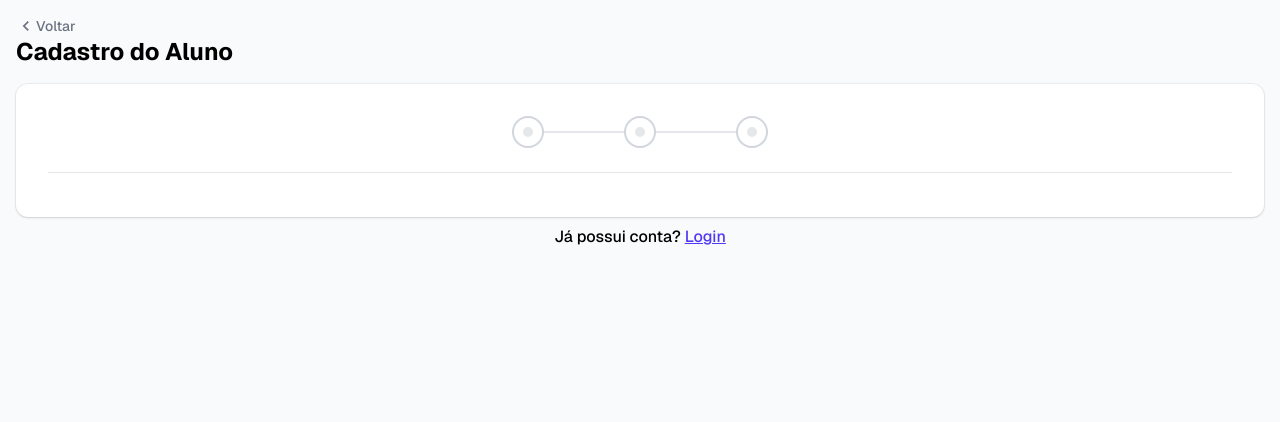
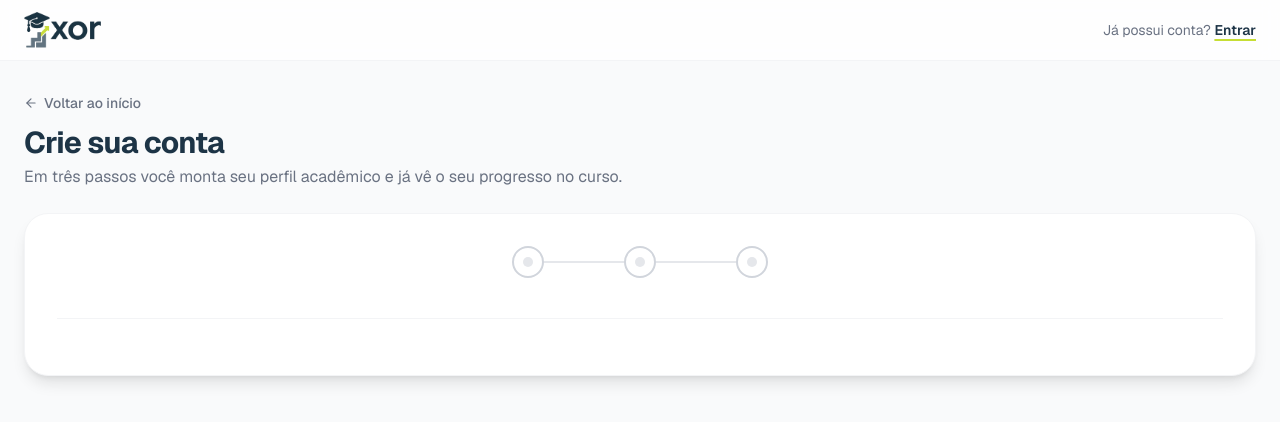
Before and after one commit to Lusca-umaia/xor, a Next.js app: page /register in a window 1280 px wide. Shown: the top 422 px of the page. Built offline with nearby package versions, Linux system fonts and the light colour scheme; no server answers.

Commit message:
feat(cadastro): redesenha o cabeçalho com logo e indicador de etapas

```diff
--- a/src/app/(public)/register/page.tsx
+++ b/src/app/(public)/register/page.tsx
@@ -4,8 +4,9 @@ import { usePathname, useRouter, useSearchParams } from 'next/navigation'
 import CourseInformation from './components/CourseInformation'
 import PersonalInformation from './components/PersonalInformation'
 import { STEP_KEYS } from '@/helpers/consts'
+import Image from 'next/image'
 import Link from 'next/link'
-import { MdOutlineKeyboardArrowLeft } from 'react-icons/md'
+import { LuArrowLeft } from 'react-icons/lu'
 import CurrentSemester from './components/CurrentSemester'
 
 const STEP_TITLES = {
@@ -13,6 +14,14 @@ const STEP_TITLES = {
   [STEP_KEYS.PERSONAL_INFORMATION]: 'Informações pessoais',
   [STEP_KEYS.CURRENT_SEMESTER]: 'Informações do semestre atual'
 } as const
+
+const ORDEM_PASSOS = [
+  STEP_KEYS.PERSONAL_INFORMATION,
+  STEP_KEYS.COURSE_INFORMATION,
+  STEP_KEYS.CURRENT_SEMESTER
+]
+
+const formatarPasso = (numero: number) => String(numero).padStart(2, '0')
 
 const Register = () => {
   const searchParams = useSearchParams()
@@ -38,45 +47,74 @@ const Register = () => {
     )
   }
 
-  const handleBack = () => {
-    router.push('/')
-  }
+  const numeroPasso = ORDEM_PASSOS.indexOf(currentStep) + 1
 
   return (
-    <div className="px-4 max-w-7xl space-y-4 mx-auto mt-4 mb-8">
-      <div className=" flex flex-col justify-between">
-        <button
-          onClick={handleBack}
-          className="flex items-center cursor-pointer"
-        >
-          <MdOutlineKeyboardArrowLeft className="text-xl text-gray-500" />
-          <span className="leading-none text-sm gap-0.5 text-gray-500 font-medium">
-            Voltar
-          </span>
-        </button>
-        <h1 className="text-2xl font-bold">Cadastro do Aluno</h1>
-      </div>
-      <div className="space-y-2">
-        <div className="bg-white shadow-sm ring-1 ring-gray-900/5 sm:rounded-xl md:col-span-2">
+    <div className="min-h-screen bg-gray-50">
+      <header className="sticky top-0 z-40 border-b border-gray-100 bg-white/80 backdrop-blur">
+        <div className="mx-auto flex max-w-7xl items-center justify-between gap-4 px-4 py-3 sm:px-6">
+          <Link href="/">
+            <Image
+              src="/logo.png"
+              alt="XOR"
+              width={832}
+              height={389}
+              priority
+              className="h-9 w-auto"
+            />
+          </Link>
+          <p className="text-sm text-gray-500">
+            Já possui conta?{' '}
+            <Link
+              href="/login"
+              className="font-semibold text-xor-navy underline decoration-xor-lime decoration-2 underline-offset-4 hover:decoration-xor-navy"
+            >
+              Entrar
+            </Link>
+          </p>
+        </div>
+      </header>
+
+      <main className="mx-auto max-w-7xl space-y-6 px-4 py-8 sm:px-6">
+        <div className="space-y-3">
+          <Link
+            href="/"
+            className="inline-flex items-center gap-1.5 text-sm font-medium text-gray-500 hover:text-gray-900"
+          >
+            <LuArrowLeft />
+            Voltar ao início
+          </Link>
+          <div>
+            <h1 className="text-3xl font-bold tracking-tight text-xor-navy max-md:text-2xl">
+              Crie sua conta
+            </h1>
+            <p className="mt-1 text-gray-500 max-md:text-sm">
+              Em três passos você monta seu perfil acadêmico e já vê o seu
+              progresso no curso.
+            </p>
+          </div>
+        </div>
+
+        <div className="rounded-3xl border border-gray-100 bg-white shadow-lg">
           <div className="px-4 py-6 sm:p-8">
             <ProgressBar />
-            <h2 className="text-base md:text-lg border-black/10 pb-3 my-3 border-b font-semibold">
-              {STEP_TITLES[currentStep]}
-            </h2>
+            <div className="mt-6 mb-6 flex items-center gap-3 border-b border-gray-100 pb-4">
+              {numeroPasso > 0 && (
+                <span className="rounded-md bg-xor-navy/5 px-2 py-1 font-mono text-xs font-bold text-xor-navy ring-1 ring-inset ring-xor-navy/10">
+                  {formatarPasso(numeroPasso)}/
+                  {formatarPasso(ORDEM_PASSOS.length)}
+                </span>
+              )}
+              <h2 className="text-lg font-bold tracking-tight max-md:text-base">
+                {STEP_TITLES[currentStep]}
+              </h2>
+            </div>
             <form onSubmit={(e) => e.preventDefault()}>
               {STEP_COMPONENTS[currentStep]}
             </form>
           </div>
         </div>
-        <div className="flex justify-center">
-          <span className="text-base font-medium">
-            Já possui conta?{' '}
-            <Link href={'/login'} className="text-indigo-600 underline">
-              Login
-            </Link>
-          </span>
-        </div>
-      </div>
+      </main>
     </div>
   )
 }
```
